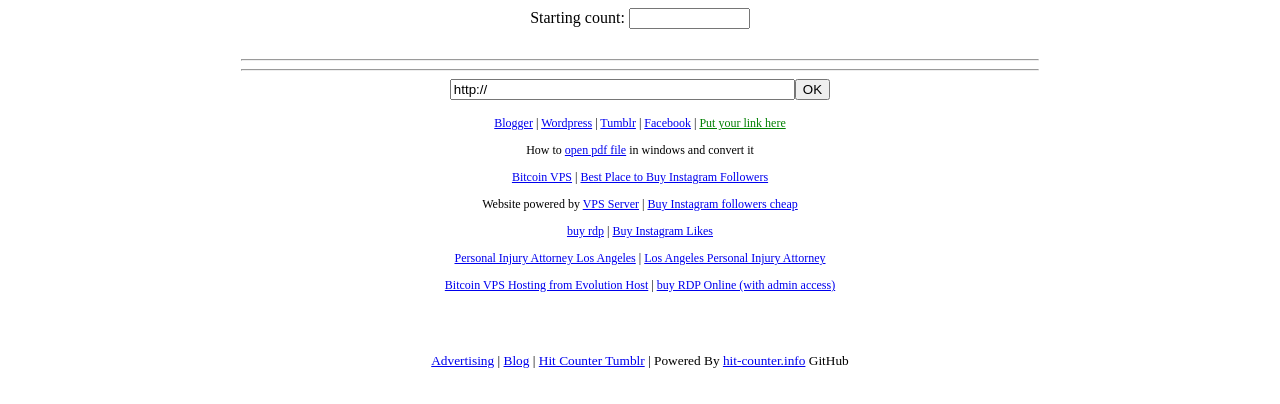
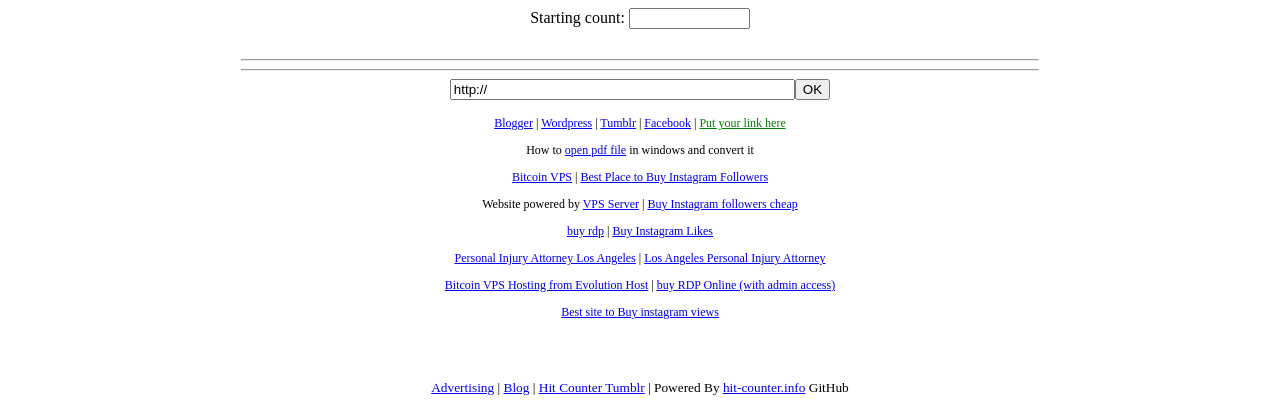
Before and after one commit to itrascastro/hit-counter.info, a plain HTML site: page index.html in a window 1280 px wide. Shown: the part 507-911 px from the top of the page. Before the commit the page ends 884 px from the top, so only its background shows below. Drawn offline with Linux system fonts and the light colour scheme.

Commit message:
Revert "updated"
This reverts commit 151c8001ace1102bdc612758ffd32564ca9a1ffe.

```diff
--- a/index.html
+++ b/index.html
@@ -161,6 +161,7 @@
 
             <p><a href="https://evolution-host.com/bitcoin-vps.php">Bitcoin VPS Hosting from Evolution Host</a> | <a href="https://www.routerhosting.com/buy-rdp/">buy RDP Online (with admin access)</a></p>
 
+            <p><a href="https://www.leoboost.com/buy-instagram-views">Best site to Buy instagram views</a></p>
  </div>
     <div style="text-align: center; margin-top: 60px;"><small>
             <a href="/advertising.html">Advertising</a> | <a href="http://blog.hit-counter.info">Blog</a> | <a href="/tumblr.html">Hit Counter Tumblr</a> | Powered By <a href="http://hit-counter.info">hit-counter.info</a> GitHub
```
